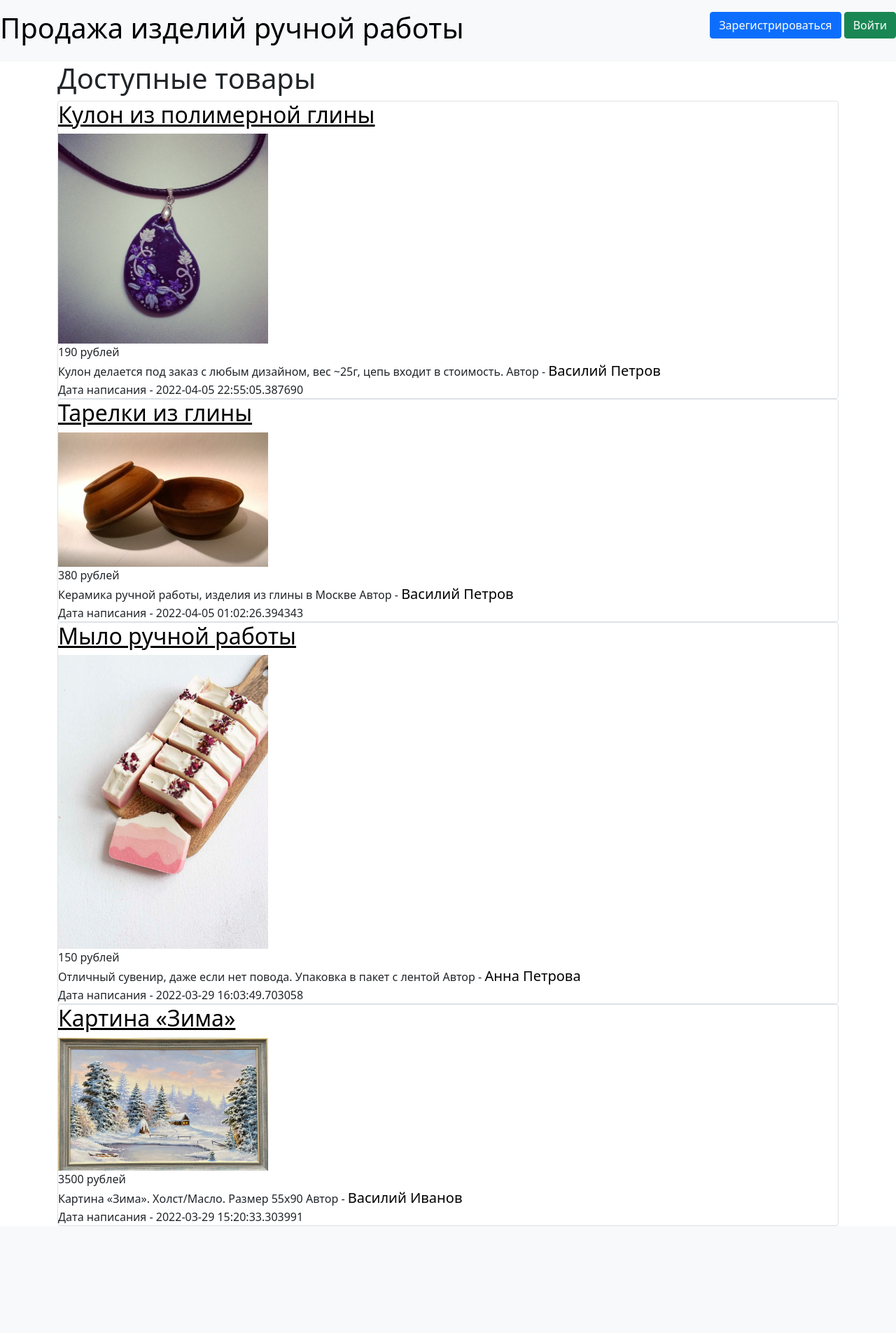
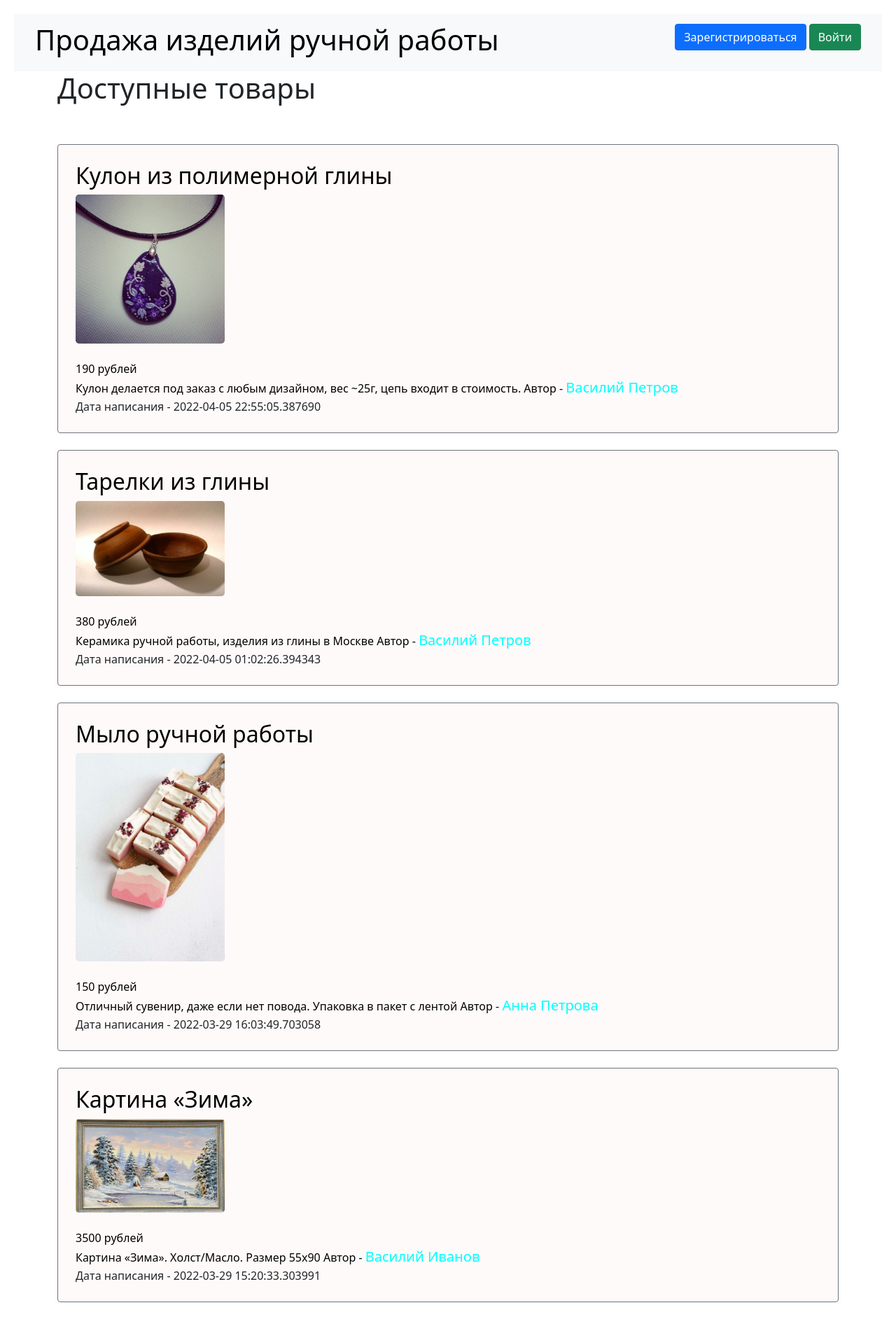
Before and after one commit to ridmit/web_project, a Flask app: page / in a window 1280 px wide. Shown: the whole page at 70% size. Before the commit the page ends 1752 px from the top, so only its background shows below. Run offline with Flask 2, Linux system fonts and the light colour scheme; data comes from the database, SQL or seed files in the repository; both versions use the stored data as it was after the commit.

Commit message:
main page design updated

```diff
--- a/main.py
+++ b/main.py
@@ -37,7 +37,8 @@ def index():
     db_sess = db_session.create_session()
     ads = db_sess.query(Ad).filter(Ad.is_sold == 0)
     return render_template("index.html", ads=ads,
-                           title="Продажа изделий ручной работы")
+                           title="Продажа изделий ручной работы",
+                           css="static/css/index.css")
 
 
 @app.route("/user/<user_id>")
--- /dev/null
+++ b/static/css/base.css
@@ -0,0 +1,7 @@
+body {
+    margin: 20px;
+}
+
+.navbar {
+    padding: 5px 30px;
+}
--- /dev/null
+++ b/static/css/index.css
@@ -0,0 +1,33 @@
+.border  {
+    padding: 25px 25px;
+}
+.add {
+    background-color: #FFFAFA;
+}
+.add:hover {
+    background-color: #F5F5F5;
+}
+
+#add_href {
+    color: #000000; /* Цвет обычной ссылки */
+    text-decoration: none; /* Убираем подчеркивание у ссылок */
+}
+
+
+#profile_href {
+    color: #00FFFF; /* Цвет обычной ссылки */
+    text-decoration: none; /* Убираем подчеркивание у ссылок */
+}
+#profile_href:visited {
+    color: #8A2BE2; /* Цвет посещённой ссылки */
+}
+#profile_href:hover {
+    color: #FF0000; /* Цвет ссылки при наведении на нее курсора мыши */
+    text-decoration: underline; /* Добавляем подчеркивание */
+}
+
+img{
+    max-width: 20%;
+    height: auto;
+    display: block;
+}
--- a/templates/base.html
+++ b/templates/base.html
@@ -9,6 +9,7 @@
           integrity="sha384-1BmE4kWBq78iYhFldvKuhfTAU6auU8tT94WrHftjDbrCEXSU1oBoqyl2QvZ6jIW3"
           crossorigin="anonymous">
     <link rel="stylesheet" type="text/css" href={{css}}/>
+    <link rel="stylesheet" type="text/css" href="static/css/base.css"/>
     <title>{{title}}</title>
 </head>
 <body>
--- a/templates/index.html
+++ b/templates/index.html
@@ -4,24 +4,23 @@
 <h1>Доступные товары</h1>
 {% if current_user.is_authenticated %}
 <a href="ad" class="btn btn-secondary">Сделать объявление</a>
-{% endif %}
+{% endif %}<br><br>
 {% for item in ads|sort(attribute='created_date', reverse=true)%}
-<div class="col-md6 border rounded">
-    <a href="/ad/details/{{ item.id }}" title="Подробнее о товаре" style="color: #000000">
+<div class="add">
+    <div class="border border-secondary rounded">
+        <a href="/ad/details/{{ item.id }}"
+           title="Подробнее о товаре" id="add_href">
             <h2>{{item.title}}</h2>
             <div>
                 <img src="../static/img/{{item.filename}}"
-                 alt="Изображение товара" width="300"><br>
+                     alt="Изображение товара" class="rounded-3"><br>
             </div>
-    </a>
-    <div>
             {{item.price}} рублей<br>
             {{item.content}}
             Автор - <a class="navbar-brand" href="/user/{{item.user.id}}"
-                   style="color: #000000" title="Подробнее об авторе">
+                       title="Подробнее об авторе" id="profile_href">
             {{item.user.name}} {{item.user.surname}}</a><br>
             Дата написания - {{item.created_date}}
-    </div>
             {% if current_user.is_authenticated and current_user == item.user %}
             <div>
                 <a href="/ad/{{ item.id }}" class="btn btn-warning">
@@ -32,6 +31,8 @@
                 </a>
             </div>
             {% endif %}
+        </a>
     </div>
+</div><br>
 {% endfor %}
 {% endblock %}
```
Also changed, not shown: db/database.db. Lines whose indentation alone changed are shown as unchanged.
